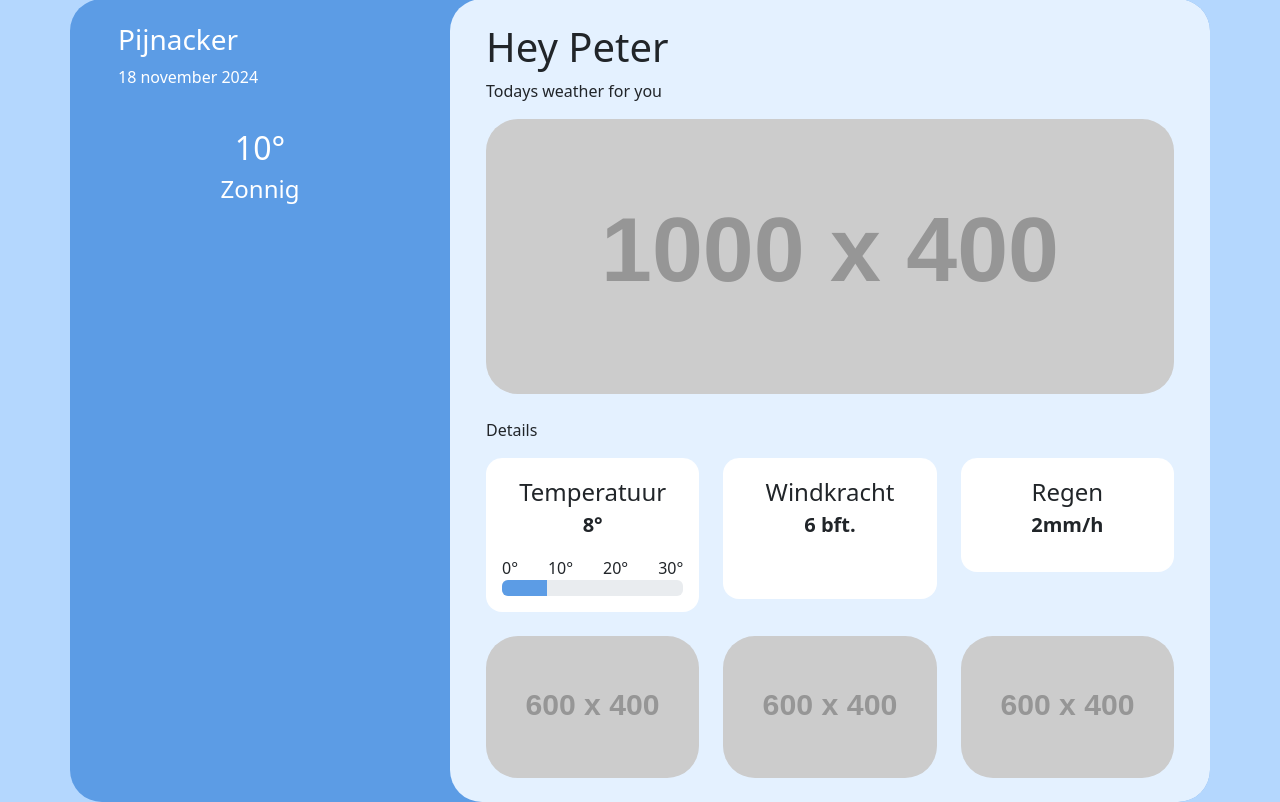
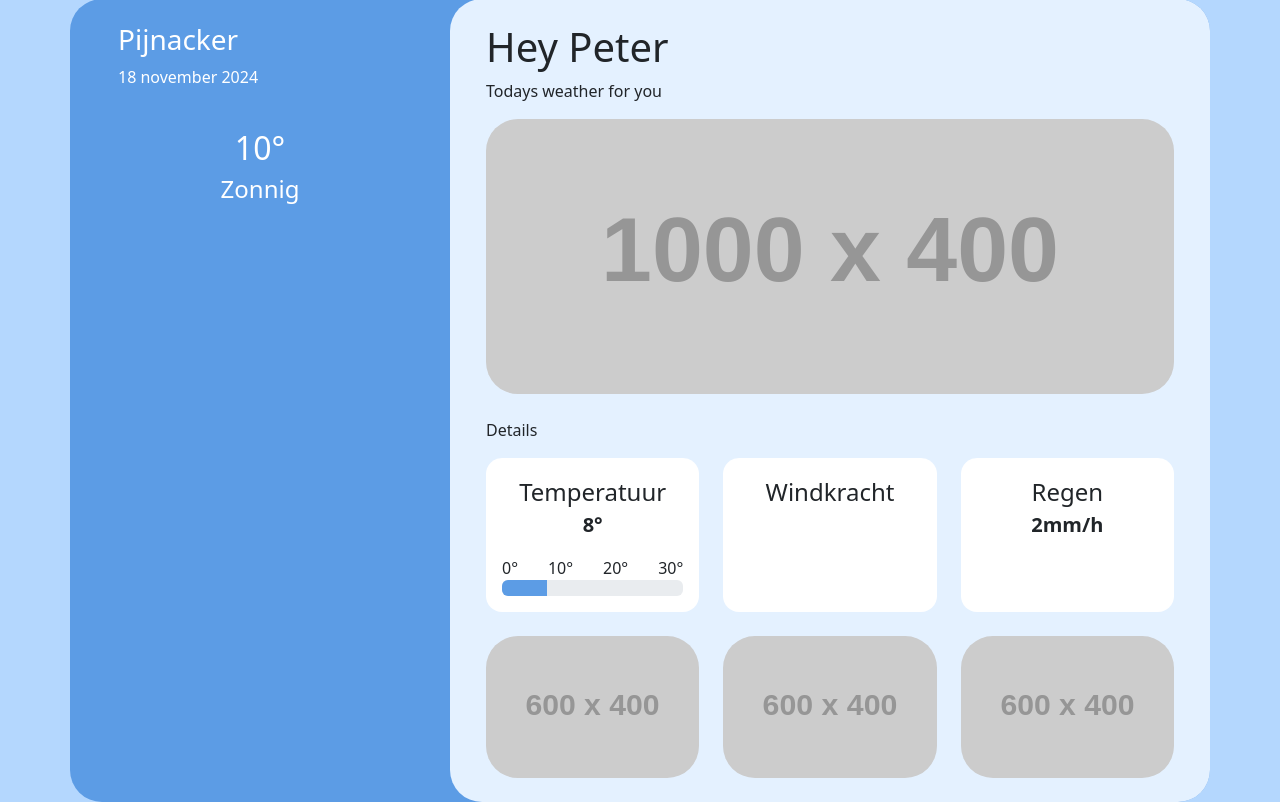
Before and after one commit to PtrTn/ishetkutweerv5, a Symfony app: template templates/index.html.twig in a window 1280 px wide. Shown: the part 49-851 px from the top of the page. Run offline with Twig, Linux system fonts and the light colour scheme; the template is opened without the code that fills it, so the values that code supplies are empty; grey boxes labelled with a size stand in for pictures from a placeholder-image service; style sheets or scripts are compiled from the project's sources; some libraries are stand-ins or nearby versions.

Commit message:
Align columns in height and cleanup

```diff
--- a/assets/app.js
+++ b/assets/app.js
@@ -4,7 +4,7 @@ import 'bootstrap-icons/font/bootstrap-icons.min.css';
 
 
 Gauge(
-    document.getElementById("gauge5"), {
+    document.getElementById("wind-gauge"), {
         max: 10,
         dialStartAngle: 0,
         dialEndAngle: 180,
--- a/assets/styles/app.css
+++ b/assets/styles/app.css
@@ -15,11 +15,9 @@
 
 
 
-/* ------ Default Style ---------- */
+/* ------ Gauge style ---------- */
 .gauge-container {
     display: block;
-    padding: 10px;
-    margin: 7px;
     border-radius: 3px;
     position: relative;
 }
@@ -44,13 +42,12 @@
     stroke-width: 5;
 }
 .gauge-container > .gauge .value-text {
-    fill: #5c9ce5;
-    font-size: 0.7em;
+    fill: #000000;
+    font-size: 0.8em;
     font-family: sans-serif;
-    font-weight: bold;
+    font-weight: 700;
 }
 
-/* ------- Alternate Style ------- */
 .wrapper {
     height: 100px;
     float: left;
@@ -60,3 +57,7 @@
 .wrapper > .gauge-container {
     margin: 0;
 }
+
+.footer-widget {
+    border: 1px solid #444;
+}
--- a/templates/index.html.twig
+++ b/templates/index.html.twig
@@ -27,8 +27,8 @@
                                 <img class="img-fluid rounded-5" src="https://placehold.co/1000x400" alt="placeholder">
                                 <p class="mt-4">Details</p>
                                 <div class="row text-center">
-                                    <div class="col-4 pr-2">
-                                        <div class="bg-white rounded-4 p-3">
+                                    <div class="col-4">
+                                        <div class="bg-white rounded-4 h-100 p-3">
                                             <p class="fs-4 mb-0">Temperatuur</p>
                                             <p class="fs-5 fw-bold">8&deg;</p>
                                             <div class="d-flex justify-content-between">
@@ -42,15 +42,14 @@
                                             </div>
                                         </div>
                                     </div>
-                                    <div class="col-4 pr-2">
-                                        <div class="bg-white rounded-4 p-3">
+                                    <div class="col-4">
+                                        <div class="bg-white rounded-4 h-100 p-3">
                                             <p class="fs-4 mb-0">Windkracht</p>
-                                            <p class="fs-5 fw-bold">6 bft.</p>
-                                            <div id="gauge5" class="gauge-container five"></div>
+                                            <div id="wind-gauge" class="gauge-container mx-3"></div>
                                         </div>
                                     </div>
                                     <div class="col-4">
-                                        <div class="bg-white rounded-4 p-3">
+                                        <div class="bg-white rounded-4 h-100 p-3">
                                             <p class="fs-4 mb-0">Regen</p>
                                             <p class="fs-5 fw-bold">2mm/h</p>
                                         </div>
```
